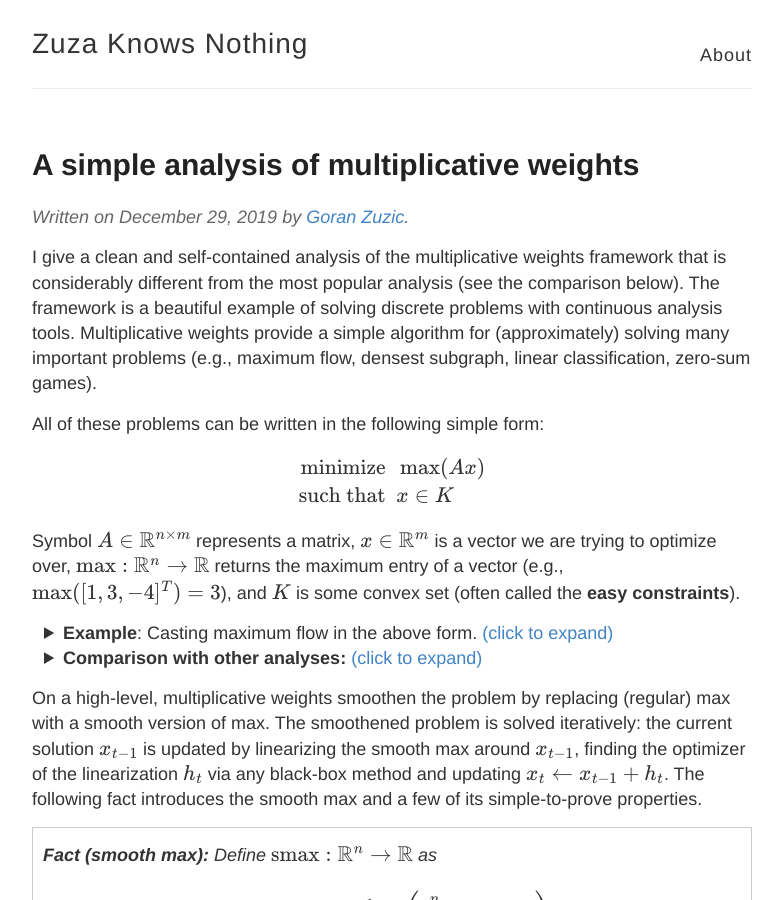
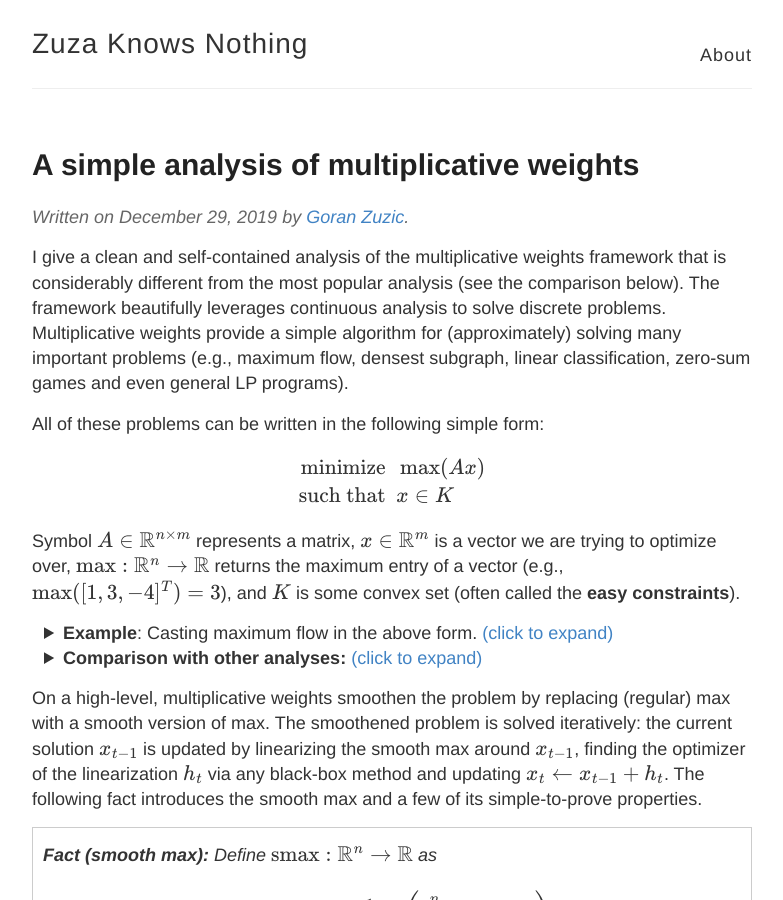
Before and after one commit to Zuza/zuza.github.io, a Jekyll site: the page built from _posts/2019-12-29-Intuitive-Multiplicative-Weights.md, in a window 1280 px wide and 900 px high. Shown: the whole window, without its empty margins (248-1031 px from the left). Built offline with Jekyll 4.4.1, drawn with Linux system fonts in a browser that asks for light colours; formulas are drawn with MathJax 3; comment, search, counter and statistics services are not loaded.

Commit message:
Rewording the intro

```diff
--- a/_posts/2019-12-29-Intuitive-Multiplicative-Weights.md
+++ b/_posts/2019-12-29-Intuitive-Multiplicative-Weights.md
@@ -2,7 +2,7 @@
 layout: post
 title: A simple analysis of multiplicative weights
 ---
-I give a clean and self-contained analysis of the multiplicative weights framework that is considerably different from the most popular analysis (see the comparison below). The framework is a beautiful example of solving discrete problems with continuous analysis tools. Multiplicative weights provide a simple algorithm for (approximately) solving many important problems (e.g., maximum flow, densest subgraph, linear classification, zero-sum games).
+I give a clean and self-contained analysis of the multiplicative weights framework that is considerably different from the most popular analysis (see the comparison below). The framework beautifully leverages continuous analysis to solve discrete problems. Multiplicative weights provide a simple algorithm for (approximately) solving many important problems (e.g., maximum flow, densest subgraph, linear classification, zero-sum games and even general LP programs).
 
 All of these problems can be written in the following simple form:
 
```
